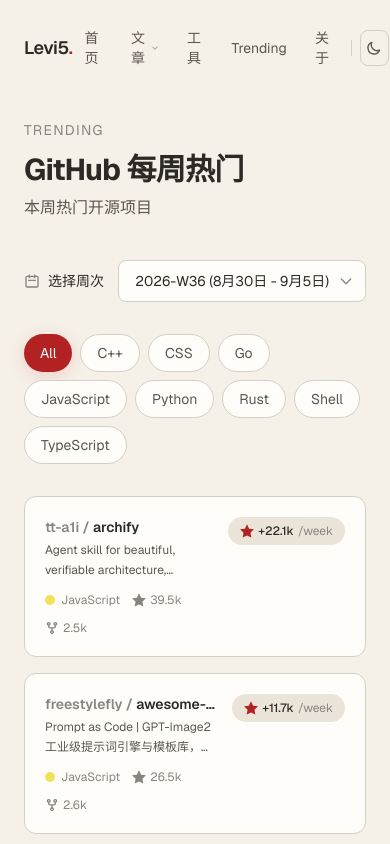
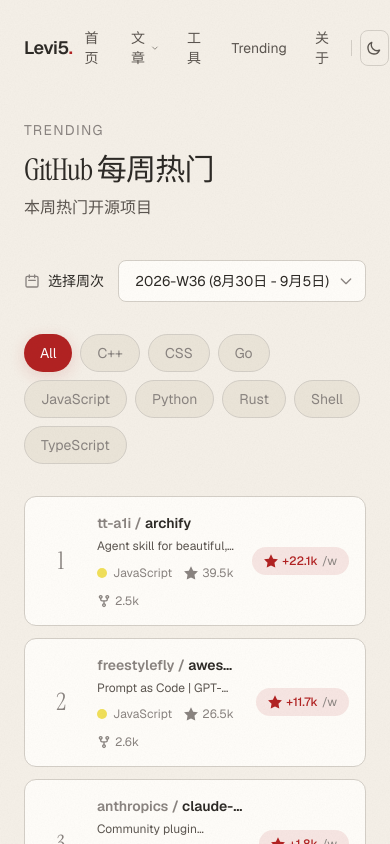
Before and after one commit to levi52/github-blog, a Next.js app: page /trending in a window 390 px wide. Shown: the top 844 px of the page. Built offline with nearby package versions, Linux system fonts and the light colour scheme.

Commit message:
style: 优化 UI 设计

```diff
--- a/src/app/about/page.tsx
+++ b/src/app/about/page.tsx
@@ -17,7 +17,7 @@ export default function AboutPage() {
     <div className="max-w-5xl mx-auto px-6 py-12">
       <div className="mb-10 animate-slide-in-up">
         <p className="text-sm text-text-muted tracking-widest uppercase mb-3">About</p>
-        <h1 className="text-3xl font-bold tracking-tight">关于</h1>
+        <h1 className="font-heading text-3xl tracking-tight">关于</h1>
       </div>
 
       <section className="flex flex-col md:flex-row gap-10 mb-16 animate-slide-in-up delay-100">
@@ -65,7 +65,7 @@ export default function AboutPage() {
       </section>
 
       <section>
-        <h2 className="text-xl font-semibold tracking-tight mb-6 animate-slide-in-up delay-200">开源项目</h2>
+        <h2 className="font-heading text-xl tracking-tight mb-6 animate-slide-in-up delay-200">开源项目</h2>
         <div className="grid gap-4 md:grid-cols-2">
           {repos.map((repo, i) => (
             <a
--- a/src/app/globals.css
+++ b/src/app/globals.css
@@ -109,6 +109,7 @@ html[data-accent="ziyao"].dark {
   --color-surface-hover: var(--surface-hover);
   --font-sans: var(--font-geist-sans);
   --font-mono: var(--font-geist-mono);
+  --font-heading: var(--font-instrument-serif), "Noto Serif SC", serif;
 }
 
 body {
@@ -116,6 +117,35 @@ body {
   color: var(--text);
   font-family: var(--font-sans), system-ui, sans-serif;
   transition: background-color 0.3s ease, color 0.3s ease;
+}
+
+/* Paper grain texture overlay */
+body::after {
+  content: '';
+  position: fixed;
+  inset: 0;
+  filter: url(#paper-grain);
+  opacity: 0.06;
+  pointer-events: none;
+  z-index: 9999;
+  mix-blend-mode: multiply;
+}
+
+html.dark body::after {
+  opacity: 0.08;
+  mix-blend-mode: overlay;
+}
+
+@media (max-width: 768px) {
+  body::after { opacity: 0.04; }
+}
+
+@media (prefers-reduced-motion: reduce) {
+  body::after { display: none; }
+}
+
+.font-heading {
+  font-family: var(--font-heading);
 }
 
 ::selection {
@@ -198,19 +228,6 @@ img {
 
 .animate-dropdown-in {
   animation: dropdownIn 0.2s ease-out forwards;
-}
-
-@keyframes tagFloat {
-  0%, 100% {
-    transform: translateY(0);
-  }
-  50% {
-    transform: translateY(-2px);
-  }
-}
-
-.tag-hover-animation:hover {
-  animation: tagFloat 0.3s ease-in-out;
 }
 
 /* Button click feedback */
--- a/src/app/not-found.tsx
+++ b/src/app/not-found.tsx
@@ -23,7 +23,7 @@ export default function NotFound() {
           </div>
         </div>
 
-        <h2 className={`text-2xl font-semibold tracking-tight mb-4 transition-all duration-1000 delay-200 ${mounted ? "opacity-100 translate-y-0" : "opacity-0 translate-y-4"}`}>
+        <h2 className={`font-heading text-2xl tracking-tight mb-4 transition-all duration-1000 delay-200 ${mounted ? "opacity-100 translate-y-0" : "opacity-0 translate-y-4"}`}>
           页面不存在
         </h2>
 
--- a/src/app/page.tsx
+++ b/src/app/page.tsx
@@ -12,7 +12,7 @@ export default function Home() {
     <div className="max-w-5xl mx-auto px-6">
       <section className="pt-20 pb-16 animate-slide-in-up">
         <p className="text-sm text-text-muted tracking-widest uppercase mb-4">Welcome</p>
-        <h1 className="text-4xl md:text-5xl font-bold tracking-tight leading-tight mb-6">
+        <h1 className="font-heading text-4xl md:text-5xl tracking-tight leading-tight mb-6">
           Hi, I&apos;m{" "}
           <span className="text-accent">
             <Typewriter text="Levi5" speed={150} delay={500} />
@@ -39,7 +39,7 @@ export default function Home() {
 
       <section className="pb-20">
         <div className="flex items-baseline justify-between mb-8 animate-slide-in-up delay-200">
-          <h2 className="text-xl font-semibold tracking-tight">Recent Posts</h2>
+          <h2 className="font-heading text-xl tracking-tight">Recent Posts</h2>
           <Link href="/blog/" className="text-sm text-text-muted hover:text-accent transition-colors duration-200">
             View all &rarr;
           </Link>
--- a/src/app/tools/page.tsx
+++ b/src/app/tools/page.tsx
@@ -132,13 +132,13 @@ export default function ToolsPage() {
     <div className="max-w-5xl mx-auto px-6 py-12">
       <div className="mb-10 animate-slide-in-up">
         <p className="text-sm text-text-muted tracking-widest uppercase mb-3">Utilities</p>
-        <h1 className="text-3xl font-bold tracking-tight">Tools</h1>
+        <h1 className="font-heading text-3xl tracking-tight">Tools</h1>
       </div>
 
       <div className="space-y-10">
         {categories.map((category, catIndex) => (
           <div key={category.name} className={`animate-slide-in-up delay-${(catIndex + 1) * 100}`}>
-            <h2 className="text-lg font-semibold text-text mb-4">{category.name}</h2>
+            <h2 className="font-heading text-lg text-text mb-4">{category.name}</h2>
             <div className="grid gap-4 md:grid-cols-2 lg:grid-cols-3">
               {category.tools.map((tool) => {
                 const Icon = tool.icon;
--- a/src/components/ColorPicker.tsx
+++ b/src/components/ColorPicker.tsx
@@ -54,7 +54,7 @@ export default function ColorPicker() {
           <button
             key={option.id}
             onClick={() => handleColorChange(option.id)}
-            className={`group flex flex-col items-center gap-2 p-3 rounded-lg border transition-all duration-200 ${
+            className={`group flex flex-col items-center gap-2 p-3 rounded-lg border transition-all duration-200 cursor-pointer ${
               selectedColor === option.id
                 ? "border-accent bg-accent/10"
                 : "border-border hover:border-border-hover hover:bg-bg-secondary"
--- a/src/components/Header.tsx
+++ b/src/components/Header.tsx
@@ -146,7 +146,7 @@ export default function Header() {
           <ThemeToggle />
           <button
             onClick={scrollToTop}
-            className="relative h-9 rounded-lg border border-border text-text-secondary font-medium flex items-center justify-center overflow-hidden hover:border-border-hover hover:bg-surface-hover hover:text-text transition-all duration-300"
+            className="relative h-9 rounded-lg border border-border text-text-secondary font-medium flex items-center justify-center overflow-hidden hover:border-border-hover hover:bg-surface-hover hover:text-text transition-all duration-300 cursor-pointer"
             aria-label="回到顶部"
             style={{
               width,
--- a/src/components/ThemeToggle.tsx
+++ b/src/components/ThemeToggle.tsx
@@ -83,7 +83,7 @@ export default function ThemeToggle() {
     <button
       ref={btnRef}
       onClick={toggle}
-      className="w-9 h-9 flex items-center justify-center rounded-lg border border-border hover:border-border-hover hover:bg-surface-hover transition-colors duration-200"
+      className="w-9 h-9 flex items-center justify-center rounded-lg border border-border hover:border-border-hover hover:bg-surface-hover transition-colors duration-200 cursor-pointer"
       aria-label="Toggle theme"
     >
       <div className="relative w-4 h-4">
--- a/src/components/TrendingList.tsx
+++ b/src/components/TrendingList.tsx
@@ -78,7 +78,7 @@ export default function TrendingList() {
     <div className="max-w-5xl mx-auto px-6 py-12">
       <div className="mb-10 animate-slide-in-up">
         <p className="text-sm text-text-muted tracking-widest uppercase mb-3">Trending</p>
-        <h1 className="text-3xl font-bold tracking-tight">GitHub 每周热门</h1>
+        <h1 className="font-heading text-3xl tracking-tight">GitHub 每周热门</h1>
         <p className="text-text-secondary mt-2">本周热门开源项目</p>
       </div>
 
@@ -139,10 +139,10 @@ export default function TrendingList() {
         <div className="flex flex-wrap gap-2">
           <button
             onClick={() => setSelectedLang("")}
-            className={`px-4 py-2 text-sm rounded-full transition-all duration-200 ${
+            className={`px-4 py-2 text-sm rounded-full cursor-pointer transition-all duration-200 ${
               selectedLang === ""
                 ? "bg-accent text-white shadow-[var(--shadow-accent)]"
-                : "bg-surface border border-border text-text-secondary hover:text-text hover:border-border-hover"
+                : "bg-bg-secondary border border-border text-text-muted hover:text-text hover:border-accent hover:bg-accent/5 hover:shadow-md"
             }`}
           >
             All
@@ -151,10 +151,10 @@ export default function TrendingList() {
             <button
               key={lang}
               onClick={() => setSelectedLang(lang)}
-              className={`px-4 py-2 text-sm rounded-full transition-all duration-200 ${
+              className={`px-4 py-2 text-sm rounded-full cursor-pointer transition-all duration-200 ${
                 selectedLang === lang
                   ? "bg-accent text-white shadow-[var(--shadow-accent)]"
-                  : "bg-surface border border-border text-text-secondary hover:text-text hover:border-border-hover"
+                  : "bg-bg-secondary border border-border text-text-muted hover:text-text hover:border-accent hover:bg-accent/5 hover:shadow-md"
               }`}
             >
               {lang}
@@ -164,23 +164,30 @@ export default function TrendingList() {
       </div>
 
       {/* 项目列表 */}
-      <div className="space-y-4">
+      <div className="space-y-3">
         {filteredRepos.map((repo, i) => (
           <a
             key={`${repo.owner}/${repo.repo}`}
             href={repo.url}
             target="_blank"
             rel="noopener noreferrer"
-            className={`block p-5 bg-surface border border-border rounded-xl hover:border-border-hover hover:shadow-[var(--shadow-hover)] transition-all duration-300 animate-slide-in-up delay-${Math.min((i + 3) * 50, 500)}`}
+            className={`group flex items-center gap-4 p-4 bg-surface border border-border rounded-xl hover:border-border-hover hover:shadow-[var(--shadow-hover)] transition-all duration-300 animate-slide-in-up delay-${Math.min((i + 3) * 50, 500)}`}
           >
-            <div className="flex items-start justify-between gap-4">
+            {/* Rank Number */}
+            <div className="shrink-0 w-10 flex items-center justify-center">
+              <span className="font-heading text-2xl text-text-muted leading-none">
+                {i + 1}
+              </span>
+            </div>
+
+            {/* Content */}
             <div className="flex-1 min-w-0">
               <div className="flex items-center gap-2 mb-1">
                 <h3 className="text-sm font-semibold text-text group-hover:text-accent transition-colors duration-200 truncate">
                   <span className="text-text-muted">{repo.owner} /</span> {repo.repo}
                 </h3>
               </div>
-                <p className="text-xs text-text-secondary leading-relaxed mb-3 line-clamp-2">
+              <p className="text-xs text-text-secondary leading-relaxed mb-2 line-clamp-1">
                 {repo.description}
               </p>
               <div className="flex items-center flex-wrap gap-3 text-xs text-text-muted">
@@ -207,15 +214,16 @@ export default function TrendingList() {
                 </span>
               </div>
             </div>
-              <div className="shrink-0 flex items-center gap-1 px-3 py-1.5 bg-bg-secondary rounded-full">
+
+            {/* Star Growth Badge */}
+            <div className="shrink-0 flex items-center gap-1 px-3 py-1.5 bg-accent/10 rounded-full">
               <svg className="w-3.5 h-3.5 text-accent" fill="currentColor" viewBox="0 0 24 24">
                 <path d="M12 .587l3.668 7.431 8.2 1.193-5.934 5.782 1.4 8.171L12 19.896l-7.334 3.268 1.4-8.171L.132 9.211l8.2-1.193z"/>
               </svg>
-                <span className="text-xs font-medium text-text">
+              <span className="text-xs font-medium text-accent">
                 +{formatNumber(repo.todayStars)}
               </span>
-                <span className="text-xs text-text-muted">/week</span>
-              </div>
+              <span className="text-xs text-text-muted">/w</span>
             </div>
           </a>
         ))}
```
Also changed, not shown: src/app/layout.tsx (+17 -2 lines), src/components/BlogList.tsx (+4 -4 lines), 1 other file (tests, documents, lock files or other folders). Lines whose indentation alone changed are shown as unchanged.
